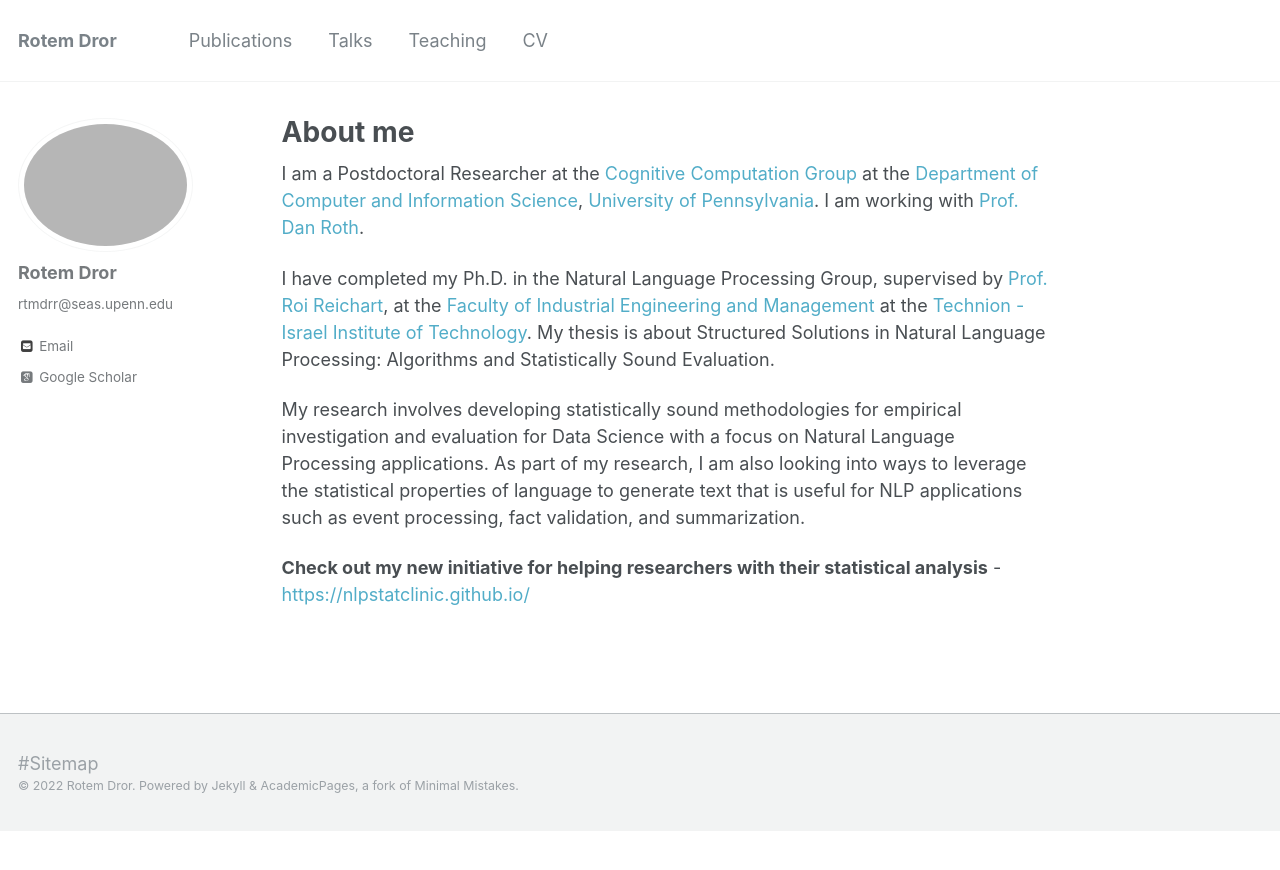
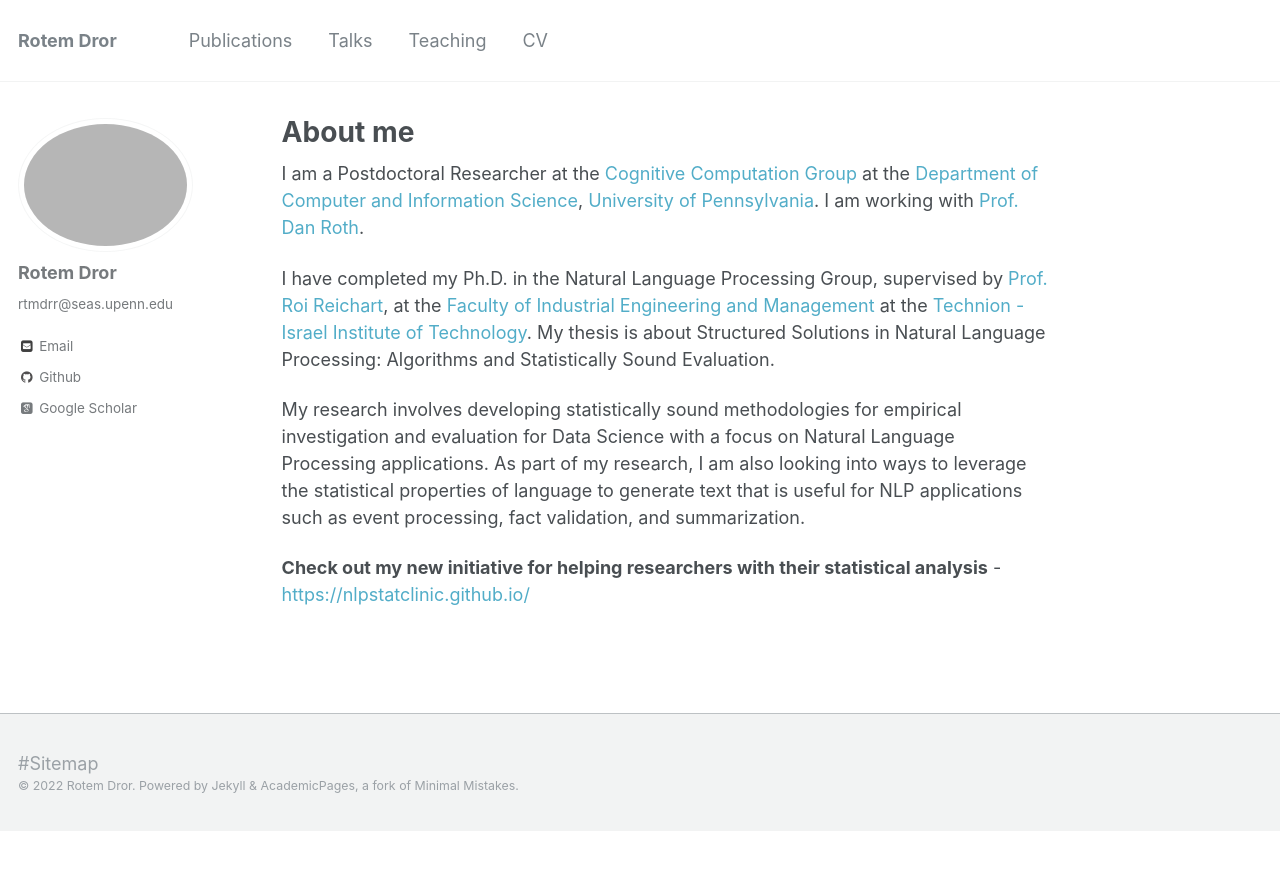
Before and after one commit to rtmdrr/rtmdrr.github.io, a Jekyll site: the page built from _pages/about.md, in a window 1280 px wide. Shown: the top 870 px of the page. Built offline with Jekyll 4.4.1, drawn with Linux system fonts in a browser that asks for light colours; some web fonts are replaced.

Commit message:
Update _config.yml

```diff
--- a/_config.yml
+++ b/_config.yml
@@ -92,7 +92,7 @@ author:
   flickr           :
   facebook         :
   foursquare       :
-  github           : #rtmdrr
+  github           : rtmdrr
   google_plus      :
   keybase          :
   instagram        :
```
